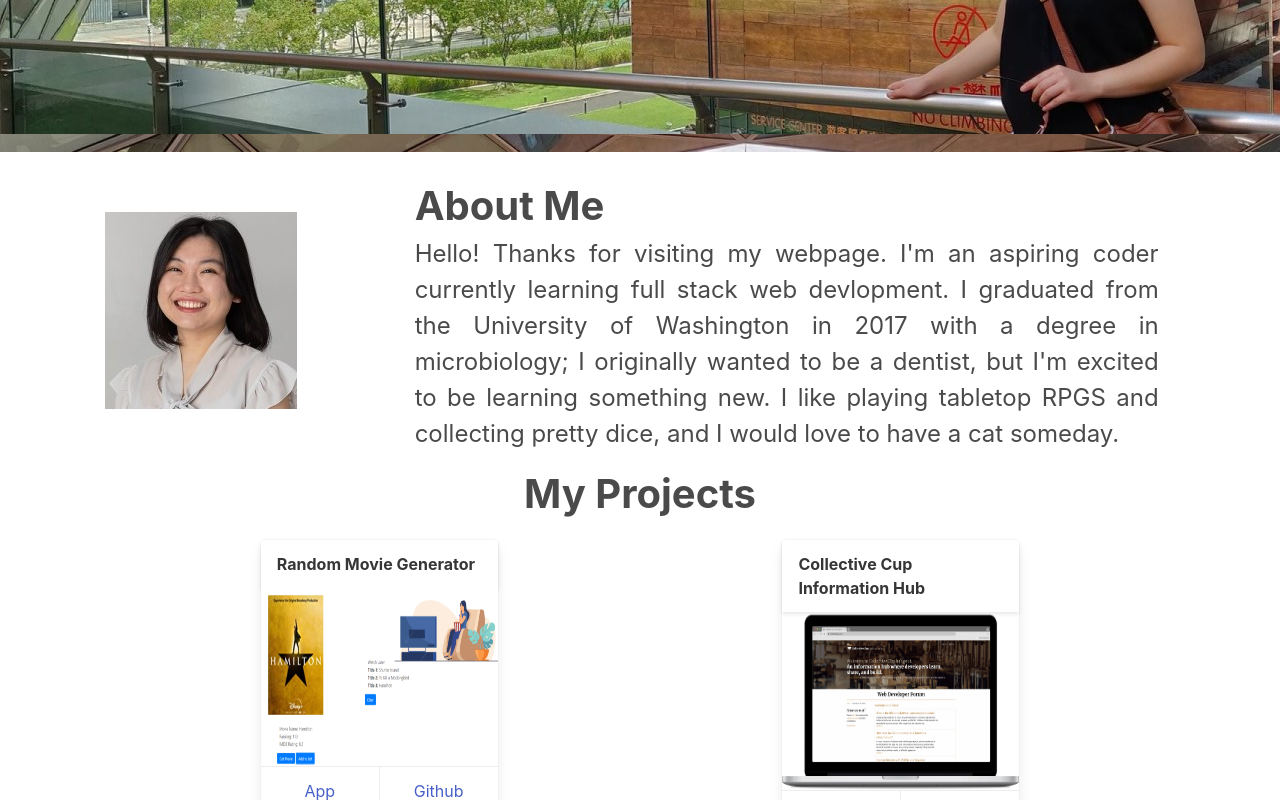
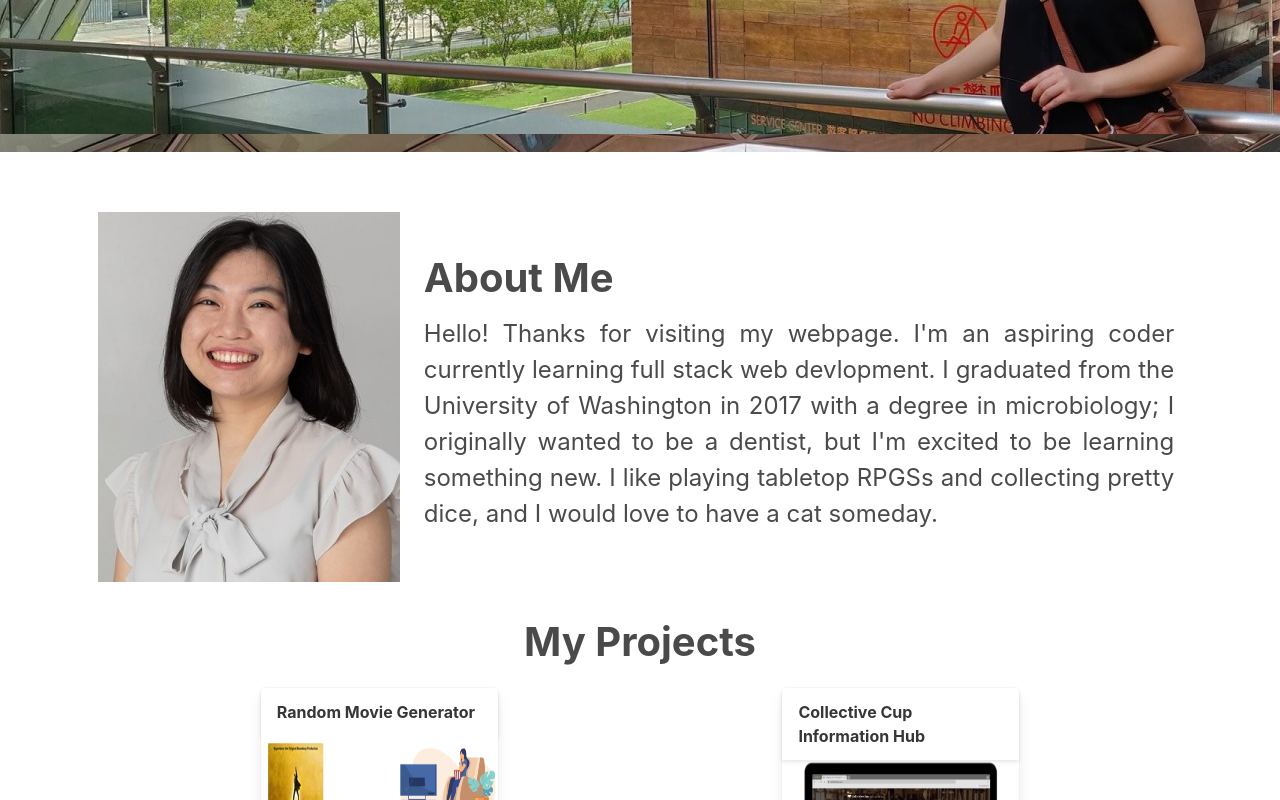
Before and after one commit to reversedentistry/Portfolio-Site-NEW, a plain HTML site: page index.html in a window 1280 px wide. Shown: the part 559-1359 px from the top of the page. Drawn offline with nearby package versions, Linux system fonts and the light colour scheme; a web font is replaced by a local one.

Commit message:
Added Google Fonts

```diff
--- a/index.html
+++ b/index.html
@@ -7,6 +7,9 @@
   <title>Sheryl Hu's Portfolio</title>
   <link rel="stylesheet" href="https://cdn.jsdelivr.net/npm/bulma@0.9.4/css/bulma.min.css">
   <script src="https://kit.fontawesome.com/0cf2322ab7.js" crossorigin="anonymous"></script>
+  <link
+    href="https://fonts.googleapis.com/css2?family=IM+Fell+English:ital@0;1&family=Lora:wght@400;600&family=Sora:wght@400;700&family=Source+Sans+Pro:ital,wght@0,400;0,700;1,400;1,700&display=swap"
+    rel="stylesheet">
   <link rel="stylesheet" href="./assets/css/style.css">
 </head>
 
@@ -45,22 +48,27 @@
     </section>
   </header>
   <main class="mt-3">
-    <section class="is-flex flex-wrap is-justify-content-space-evenly">
-      <figure class="mt-5">
-        <img class="mt-5" src="./assets/images/professional2.jpg" alt="Professional photo of me">
+
+    <section class="bio columns">
+      <div class="column"></div>
+      <figure class="mt-5 column is-one-quarter">
+        <img class="mt-5" src="./assets/images/professional1.jpg" alt="Professional photo of me">
       </figure>
+      <div class="column is-three-fifths has-text-justified">
+        <div class="container mt-5 pt-5">
+          <h3 id="bio" class="is-size-2 has-text-weight-bold pt-5 mt-3">About Me</h2>
+            <p class="is-size-4 has-text-justified pr-2 mt-2">Hello! Thanks for visiting my webpage. I'm an aspiring
+              coder
+              currently learning full stack web devlopment. I graduated from the University of Washington in 2017 with a
+              degree in microbiology; I
+              originally wanted to be a dentist, but I'm excited to be learning something new. I like playing tabletop
+              RPGSs and collecting pretty dice, and I would love to have a cat someday.</p>
+        </div>
+      </div>
+      <div class="column"></div>
 
-      <div class="column is-three-fifths has-text-justified mr-1">
-        <h3 id="bio" class="is-size-2 has-text-weight-bold">About Me</h2>
-          <p class="is-size-4 has-text-justified">Hello! Thanks for visiting my webpage. I'm an aspiring coder currently
-            learning full stack
-            web devlopment. I graduated from the University of Washington in 2017 with a degree in microbiology; I
-            originally wanted to be a dentist, but I'm excited to be learning something new. I like playing tabletop
-            RPGS
-            and collecting pretty dice, and I would love to have a cat someday.</p>
-      </div>
     </section>
-    <section id="projects">
+    <section class="projects" id="projects">
       <h2 class="is-size-2 has-text-weight-bold has-text-centered mb-4">My Projects</h2>
       <div class="columns mb-3">
         <div class="column is one-fifth"></div>
```
